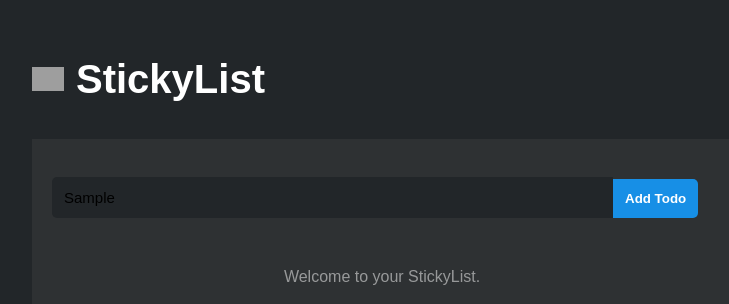
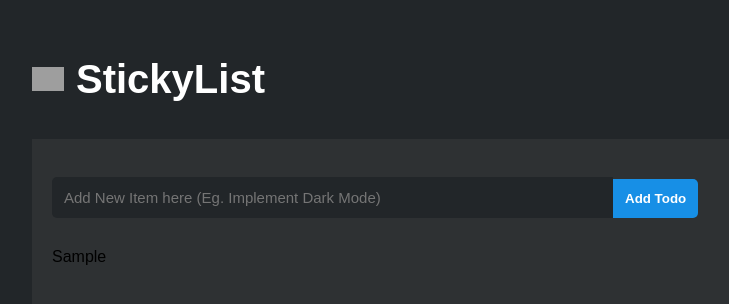
Before and after one commit to mansheung36/todo-list, a React (Create React App) app: page / in a window 1280 px wide. Both pictures are taken after typing "Sample" into the empty fields and a click on the button "Add Todo". Shown: the top 304 px of the page, without its empty margins (258-987 px from the left). Built offline with nearby package versions, Linux system fonts and the light colour scheme; grey boxes are pictures that could not be loaded.

Commit message:
feature: Add Todo List Items

```diff
--- a/src/App.js
+++ b/src/App.js
@@ -1,4 +1,5 @@
 import './App.css';
+import TodoButton from './TodoButton';
 
 
 function App() {
@@ -21,10 +22,7 @@ function App() {
 
           <div className='App-box rounded'>
 
-            <div class="padding-top-left-right-20">
-              <input type="text" className="input-text " placeholder="Add New Item here (Eg. Implement Dark Mode)" />
-              <button class="add-todo-button" type="button" >Add Todo</button>
-            </div>
+            <TodoButton />
 
 
             <div mode="dark" className='margin-20'>
--- /dev/null
+++ b/src/TodoButton.js
@@ -0,0 +1,34 @@
+import React from 'react'
+import { useState } from 'react'
+import TodoItem from './TodoItem'
+
+export default function TodoButton() {
+
+    const [todos, setTodos] = useState([]);
+
+    const [inputValue, setInputValue] = useState('');
+
+    const handleButtonClick = () => {
+        setTodos([inputValue, ...todos]);
+        setInputValue('');
+    }
+
+    const handleInputChange = (e) => {
+        setInputValue(e.target.value);
+    }
+
+
+
+    return (
+
+
+        <div class="padding-top-left-right-20">
+            <input type="text" className="input-text " placeholder="Add New Item here (Eg. Implement Dark Mode)" value={inputValue} onChange={handleInputChange} />
+            <button class="add-todo-button" type="button" onClick={handleButtonClick} >Add Todo</button>
+            {
+                todos.map((todo, index) => <TodoItem key={index} content={todo} />)
+            }
+        </div>
+
+    )
+}
--- /dev/null
+++ b/src/TodoItem.js
@@ -0,0 +1,18 @@
+import React from 'react'
+
+export default function TodoItem({ content }) {
+    return (
+        <div>
+
+            <div className="card" style={{ margin: "20px 0" }}>
+
+                <div className="card-body">
+                    <p className="card-text">{content}</p>
+
+
+                </div>
+            </div>
+
+        </div>
+    )
+}
```
